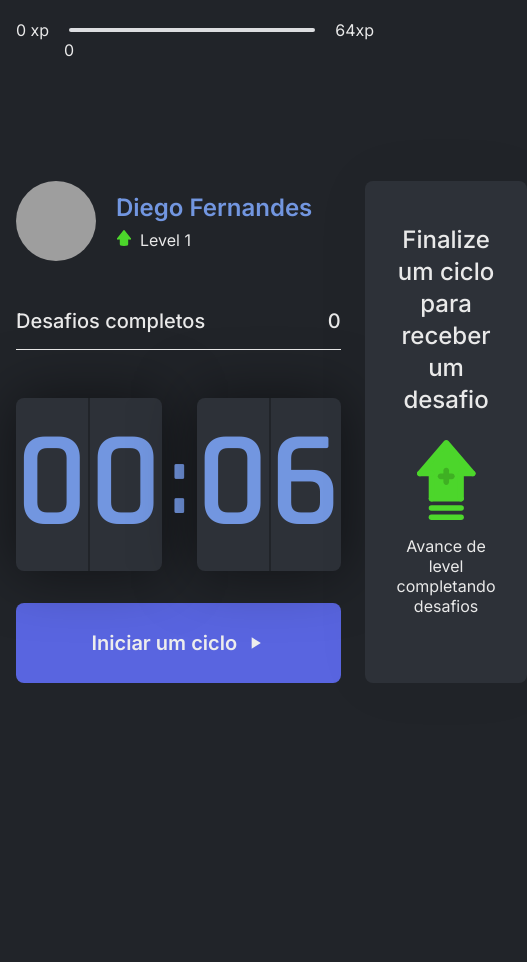
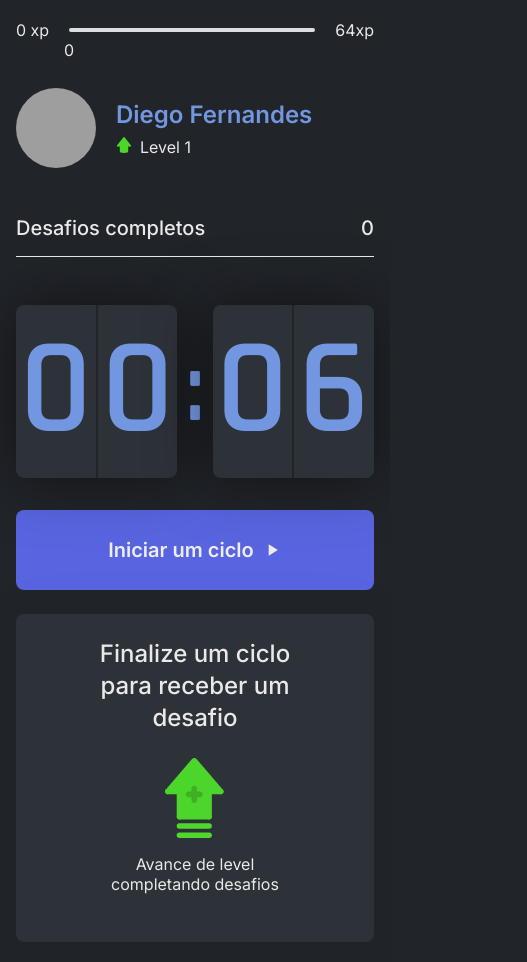
Before and after one commit to FilipePfluck/MoveIt, a Next.js app: page / in a window 390 px wide. Shown: the whole page, 527 px wide, since content can reach past the window. Before the commit the page ends 844 px from the top, so only its background shows below. Built offline with nearby package versions, Linux system fonts and the light colour scheme; grey boxes are pictures that could not be loaded.

Commit message:
responsivity

```diff
--- a/src/Pages/Dashboard/styles.ts
+++ b/src/Pages/Dashboard/styles.ts
@@ -2,7 +2,7 @@ import styled from 'styled-components'
 
 export const Container = styled.div`
 
-    height: 100vh;
+    min-height: 100vh;
     max-width: 992px;
     margin: 0 auto;
     padding: 20px 16px;
@@ -17,6 +17,11 @@ export const Section = styled.section`
     grid-template-columns: 1fr 1fr;
     gap: 24px;
     align-content: center;
+
+    @media(max-width: 800px){
+        display: flex;
+        flex-direction: column;
+    }
 `
 
 export const Left = styled.div`
--- a/src/components/ChallengeBox/styles.ts
+++ b/src/components/ChallengeBox/styles.ts
@@ -80,12 +80,22 @@ export const Active = styled.div`
         p{
             line-height: 20px;
         }
+
+        img{
+            @media(max-width: 800px){
+                margin: 24px 0;
+            }
+        }
     }
 
     footer{
         display: grid;
         grid-template-columns: 1fr 1fr;
         gap: 16px;
+
+        @media(max-width: 800px){
+                margin-top: 24px;
+        }
     }
 `
 
--- a/src/components/Profile/styles.ts
+++ b/src/components/Profile/styles.ts
@@ -31,4 +31,8 @@ export const Container = styled.div`
             }
         }
     }
+
+    @media(max-width: 800px){
+        margin-top: 48px;
+    }
 `
```
